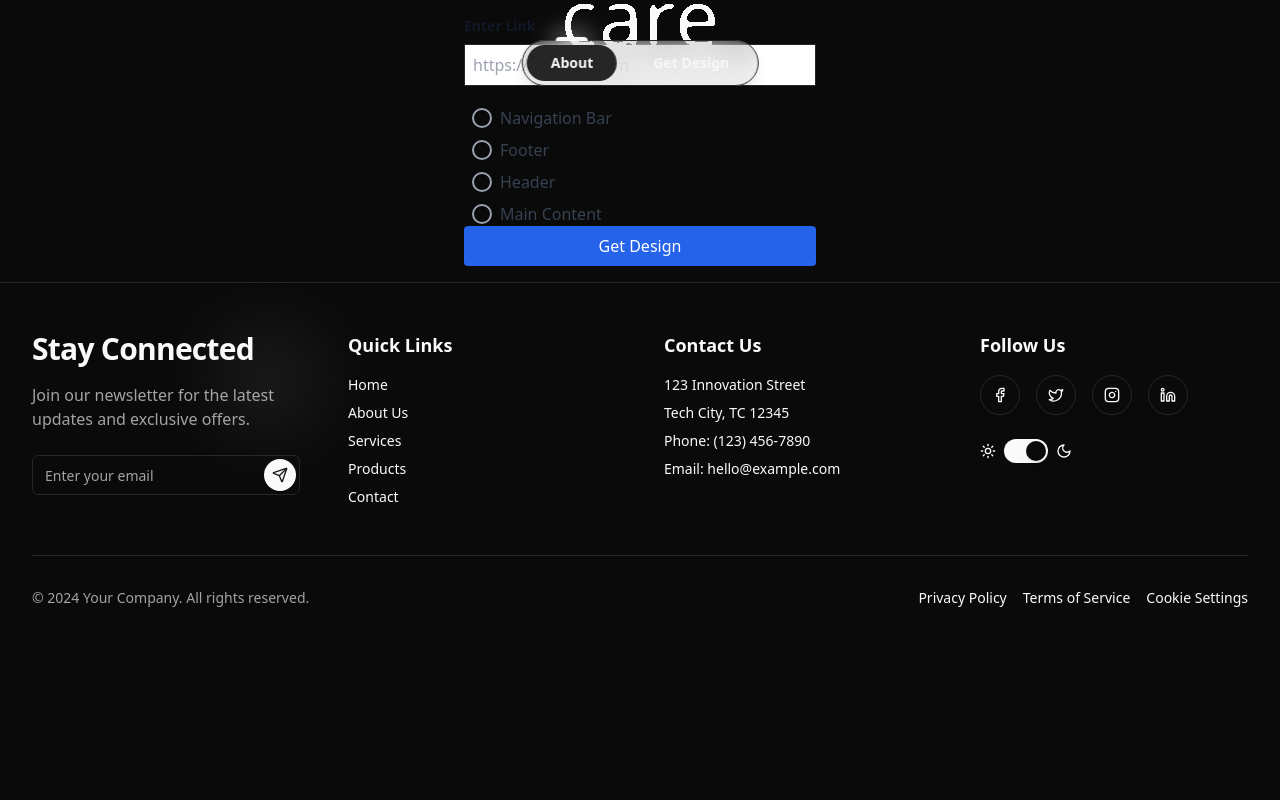
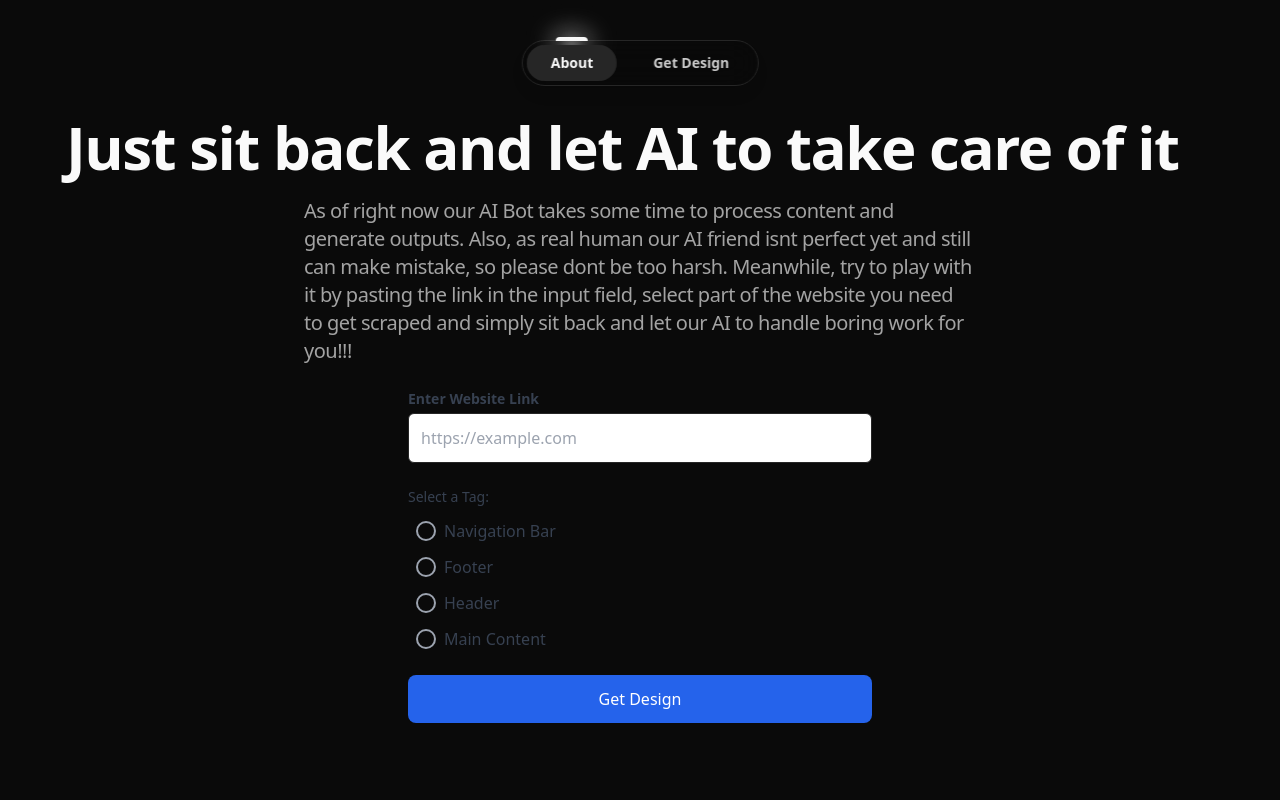
Before and after one commit to mlasitsa/design-decode, a Next.js app: page /main in a window 1280 px wide. Shown: the top 800 px of the page. Built offline with nearby package versions, Linux system fonts and the light colour scheme.

Commit message:
UI almost done

```diff
--- a/app/main/page.jsx
+++ b/app/main/page.jsx
@@ -4,7 +4,8 @@ import { useEffect, useState } from "react";
 import axios from "axios";
 import radioButtonsData from "@/utils/radioButtonsData";
 import RadioButton from "@/components/RadioButton";
-import GooeyText from "@/components/ui/gooey-text-morphing";
+import Typewriter from "@/components/ui/typewriter";
+import Description from "@/components/ui/description";
 
 export default function Main() {
   const [link, setLink] = useState("");
@@ -13,19 +14,18 @@ export default function Main() {
   const [processedData, setProcessedData] = useState(null);
   const [selectedTag, setSelectedTag] = useState(null);
 
-
   const handleSubmit = async (e) => {
     e.preventDefault();
-    console.log("Submitting link:", link);
     setLoading(true);
 
     try {
       // First API call: Scrape the page
-      const scrapeResponse = await axios.post(`/api/scrape`, { link, selectedTag: JSON.stringify(selectedTag) });
-      console.log("Scraped Data:", scrapeResponse.data);
+      const scrapeResponse = await axios.post(`/api/scrape`, {
+        link,
+        selectedTag: JSON.stringify(selectedTag),
+      });
 
       if (!scrapeResponse.data || !scrapeResponse.data.filePath) {
-        console.log("No valid data received from scraping");
         return;
       }
 
@@ -38,7 +38,6 @@ export default function Main() {
       });
 
       if (!processResponse.data || !processResponse.data.components) {
-        console.log("No valid response received from AI processing");
         return;
       }
 
@@ -56,30 +55,44 @@ export default function Main() {
     }
   }, [selectedTag]);
 
+  return (
+    <div className="flex flex-col items-center justify-center min-h-screen px-4 sm:px-8 lg:px-16 py-12">
 
-  return (
-    <div className="max-w-sm mx-auto p-4">
-      <GooeyText texts={["Let", "AI", "to", "take", "care", "of", "your", "design"]} />
-      <form onSubmit={handleSubmit}>
-        <div className="mb-5">
+      {/* Header */}
+      <div className="flex flex-col items-center gap-5 mt-16">
+        <span className="inline-block text-white-600 text-2xl sm:text-3xl md:text-4xl lg:text-5xl xl:text-6xl font-bold text-center">
+        <Typewriter text={"Just sit back and let AI to take care of it"}/>
+        </span>
+        <span className="text-white-600">
+          <Description text={"As of right now our AI Bot takes some time to process content and generate outputs. Also, as real human our AI friend isnt perfect yet and still can make mistake, so please dont be too harsh. Meanwhile, try to play with it by pasting the link in the input field, select part of the website you need to get scraped and simply sit back and let our AI to handle boring work for you!!!"}/>
+        </span>
+      </div>
+
+      {/* Form Container */}
+      <div className="w-full max-w-lg rounded-lg p-6">
+        <form onSubmit={handleSubmit} className="space-y-6">
+          {/* Input Field */}
+          <div>
             <label
               htmlFor="link"
-            className="block mb-2 text-sm font-bold text-gray-900"
+              className="block text-sm font-semibold text-gray-700"
             >
-            Enter Link
+              Enter Website Link
             </label>
             <input
               type="url"
               id="link"
               value={link}
               onChange={(e) => setLink(e.target.value)}
-            className="border p-2 w-full"
+              className="mt-1 w-full p-3 border rounded-md focus:ring-blue-500 focus:border-blue-500"
               placeholder="https://example.com"
               required
             />
           </div>
 
-        <div className="flex flex-col space-y-2">
+          {/* Radio Buttons */}
+          <div className="space-y-3">
+            <p className="text-sm font-medium text-gray-700">Select a Tag:</p>
             {radioButtonsData.map((data) => (
               <RadioButton
                 key={data.buttonName}
@@ -91,22 +104,26 @@ export default function Main() {
             ))}
           </div>
 
+          {/* Submit Button */}
           <button
             type="submit"
-          className="bg-blue-600 text-white px-4 py-2 rounded w-full"
+            className="w-full bg-blue-600 hover:bg-blue-700 text-white font-medium py-3 rounded-lg transition"
             disabled={loading}
           >
             {loading ? "Loading..." : "Get Design"}
           </button>
+        </form>
+      </div>
 
-
-      </form>
-
-
+      {/* Processed Data Output */}
       {processedData && (
-        <div className="mt-4 p-3 border bg-gray-100">
-          <h3 className="font-bold">Generated Next.js Components:</h3>
-          <pre className="text-sm">{processedData}</pre>
+        <div className="mt-6 w-full max-w-2xl bg-gray-100 border border-gray-300 rounded-lg p-4">
+          <h3 className="text-lg font-semibold text-gray-800 mb-2">
+            Generated Next.js Components:
+          </h3>
+          <pre className="bg-white p-3 text-gray-700 text-sm rounded-md overflow-x-auto">
+            {processedData}
+          </pre>
         </div>
       )}
     </div>
--- /dev/null
+++ b/components/ui/description.jsx
@@ -0,0 +1,13 @@
+import React from 'react'
+
+const Description = ({text}) => {
+  return (
+    <>
+        <p className="text-base sm:text-lg md:text-xl leading-relaxed tracking-tight text-muted-foreground max-w-[90%] sm:max-w-2xl">
+            {text}
+        </p>
+    </>
+  )
+}
+
+export default Description
--- a/components/ui/gooey-text-morphing.jsx
+++ /dev/null
@@ -1,122 +0,0 @@
-"use client";;
-import * as React from "react";
-import { cn } from "@/lib/utils";
-
-const GooeyText = ({
-  texts,
-  morphTime = 1,
-  cooldownTime = 0.25,
-  className,
-  textClassName
-}) => {
-  const text1Ref = React.useRef(null);
-  const text2Ref = React.useRef(null);
-
-  React.useEffect(() => {
-    let textIndex = texts.length - 1;
-    let time = new Date();
-    let morph = 0;
-    let cooldown = cooldownTime;
-
-    const setMorph = (fraction) => {
-      if (text1Ref.current && text2Ref.current) {
-        text2Ref.current.style.filter = `blur(${Math.min(8 / fraction - 8, 100)}px)`;
-        text2Ref.current.style.opacity = `${Math.pow(fraction, 0.4) * 100}%`;
-
-        fraction = 1 - fraction;
-        text1Ref.current.style.filter = `blur(${Math.min(8 / fraction - 8, 100)}px)`;
-        text1Ref.current.style.opacity = `${Math.pow(fraction, 0.4) * 100}%`;
-      }
-    };
-
-    const doCooldown = () => {
-      morph = 0;
-      if (text1Ref.current && text2Ref.current) {
-        text2Ref.current.style.filter = "";
-        text2Ref.current.style.opacity = "100%";
-        text1Ref.current.style.filter = "";
-        text1Ref.current.style.opacity = "0%";
-      }
-    };
-
-    const doMorph = () => {
-      morph -= cooldown;
-      cooldown = 0;
-      let fraction = morph / morphTime;
-
-      if (fraction > 1) {
-        cooldown = cooldownTime;
-        fraction = 1;
-      }
-
-      setMorph(fraction);
-    };
-
-    function animate() {
-      requestAnimationFrame(animate);
-      const newTime = new Date();
-      const shouldIncrementIndex = cooldown > 0;
-      const dt = (newTime.getTime() - time.getTime()) / 1000;
-      time = newTime;
-
-      cooldown -= dt;
-
-      if (cooldown <= 0) {
-        if (shouldIncrementIndex) {
-          textIndex = (textIndex + 1) % texts.length;
-          if (text1Ref.current && text2Ref.current) {
-            text1Ref.current.textContent = texts[textIndex % texts.length];
-            text2Ref.current.textContent = texts[(textIndex + 1) % texts.length];
-          }
-        }
-        doMorph();
-      } else {
-        doCooldown();
-      }
-    }
-
-    animate();
-
-    return () => {
-      // Cleanup function if needed
-    };
-  }, [texts, morphTime, cooldownTime]);
-
-  return (
-    (<div className={cn("relative", className)}>
-      <svg className="absolute h-0 w-0" aria-hidden="true" focusable="false">
-        <defs>
-          <filter id="threshold">
-            <feColorMatrix
-              in="SourceGraphic"
-              type="matrix"
-              values="1 0 0 0 0
-                      0 1 0 0 0
-                      0 0 1 0 0
-                      0 0 0 255 -140" />
-          </filter>
-        </defs>
-      </svg>
-      <div
-        className="flex items-center justify-center"
-        style={{ filter: "url(#threshold)" }}>
-        <span
-          ref={text1Ref}
-          className={cn(
-            "absolute inline-block select-none text-center text-6xl md:text-[60pt]",
-            "text-foreground",
-            textClassName
-          )} />
-        <span
-          ref={text2Ref}
-          className={cn(
-            "absolute inline-block select-none text-center text-6xl md:text-[60pt]",
-            "text-foreground",
-            textClassName
-          )} />
-      </div>
-    </div>)
-  );
-}
-
-export default GooeyText;
--- /dev/null
+++ b/components/ui/typewriter.jsx
@@ -0,0 +1,112 @@
+import { useEffect, useState } from "react"
+import { motion } from "framer-motion";
+
+import { cn } from "@/lib/utils"
+
+const Typewriter = ({
+  text,
+  speed = 50,
+  initialDelay = 0,
+  waitTime = 2000,
+  deleteSpeed = 30,
+  loop = true,
+  className,
+  showCursor = true,
+  hideCursorOnType = false,
+  cursorChar = "|",
+  cursorClassName = "ml-1",
+
+  cursorAnimationVariants = {
+    initial: { opacity: 0 },
+    animate: {
+      opacity: 1,
+      transition: {
+        duration: 0.01,
+        repeat: Infinity,
+        repeatDelay: 0.4,
+        repeatType: "reverse",
+      },
+    },
+  }
+}) => {
+  const [displayText, setDisplayText] = useState("")
+  const [currentIndex, setCurrentIndex] = useState(0)
+  const [isDeleting, setIsDeleting] = useState(false)
+  const [currentTextIndex, setCurrentTextIndex] = useState(0)
+
+  const texts = Array.isArray(text) ? text : [text]
+
+  useEffect(() => {
+    let timeout
+
+    const currentText = texts[currentTextIndex]
+
+    const startTyping = () => {
+      if (isDeleting) {
+        if (displayText === "") {
+          setIsDeleting(false)
+          if (currentTextIndex === texts.length - 1 && !loop) {
+            return
+          }
+          setCurrentTextIndex((prev) => (prev + 1) % texts.length)
+          setCurrentIndex(0)
+          timeout = setTimeout(() => {}, waitTime)
+        } else {
+          timeout = setTimeout(() => {
+            setDisplayText((prev) => prev.slice(0, -1))
+          }, deleteSpeed)
+        }
+      } else {
+        if (currentIndex < currentText.length) {
+          timeout = setTimeout(() => {
+            setDisplayText((prev) => prev + currentText[currentIndex])
+            setCurrentIndex((prev) => prev + 1)
+          }, speed)
+        } else if (texts.length > 1) {
+          timeout = setTimeout(() => {
+            setIsDeleting(true)
+          }, waitTime)
+        }
+      }
+    }
+
+    // Apply initial delay only at the start
+    if (currentIndex === 0 && !isDeleting && displayText === "") {
+      timeout = setTimeout(startTyping, initialDelay)
+    } else {
+      startTyping()
+    }
+
+    return () => clearTimeout(timeout);
+  }, [
+    currentIndex,
+    displayText,
+    isDeleting,
+    speed,
+    deleteSpeed,
+    waitTime,
+    texts,
+    currentTextIndex,
+    loop,
+  ])
+
+  return (
+    (<div className={`inline whitespace-pre-wrap tracking-tight ${className}`}>
+      <span>{displayText}</span>
+      {showCursor && (
+        <motion.span
+          variants={cursorAnimationVariants}
+          className={cn(cursorClassName, hideCursorOnType &&
+            (currentIndex < texts[currentTextIndex].length || isDeleting)
+            ? "hidden"
+            : "")}
+          initial="initial"
+          animate="animate">
+          {cursorChar}
+        </motion.span>
+      )}
+    </div>)
+  );
+}
+
+export default Typewriter;
```
Lines whose indentation alone changed are shown as unchanged.
